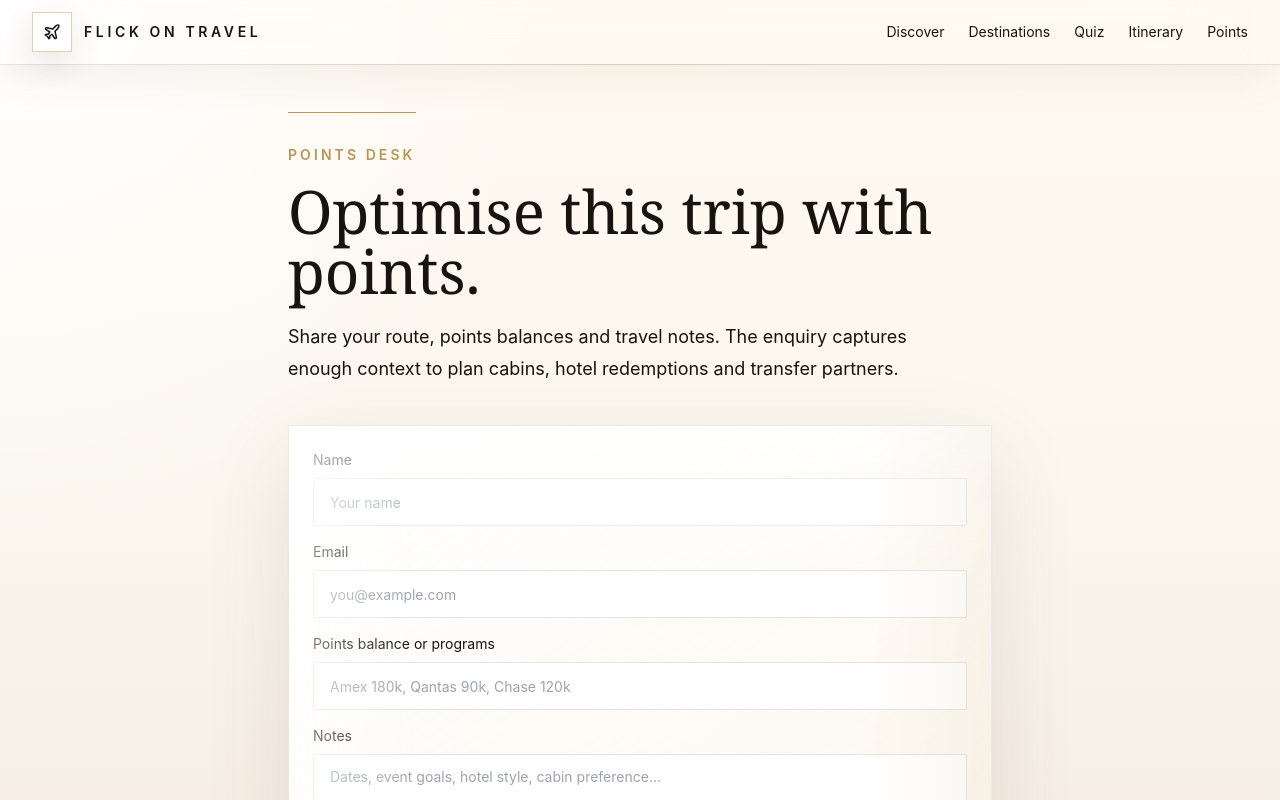
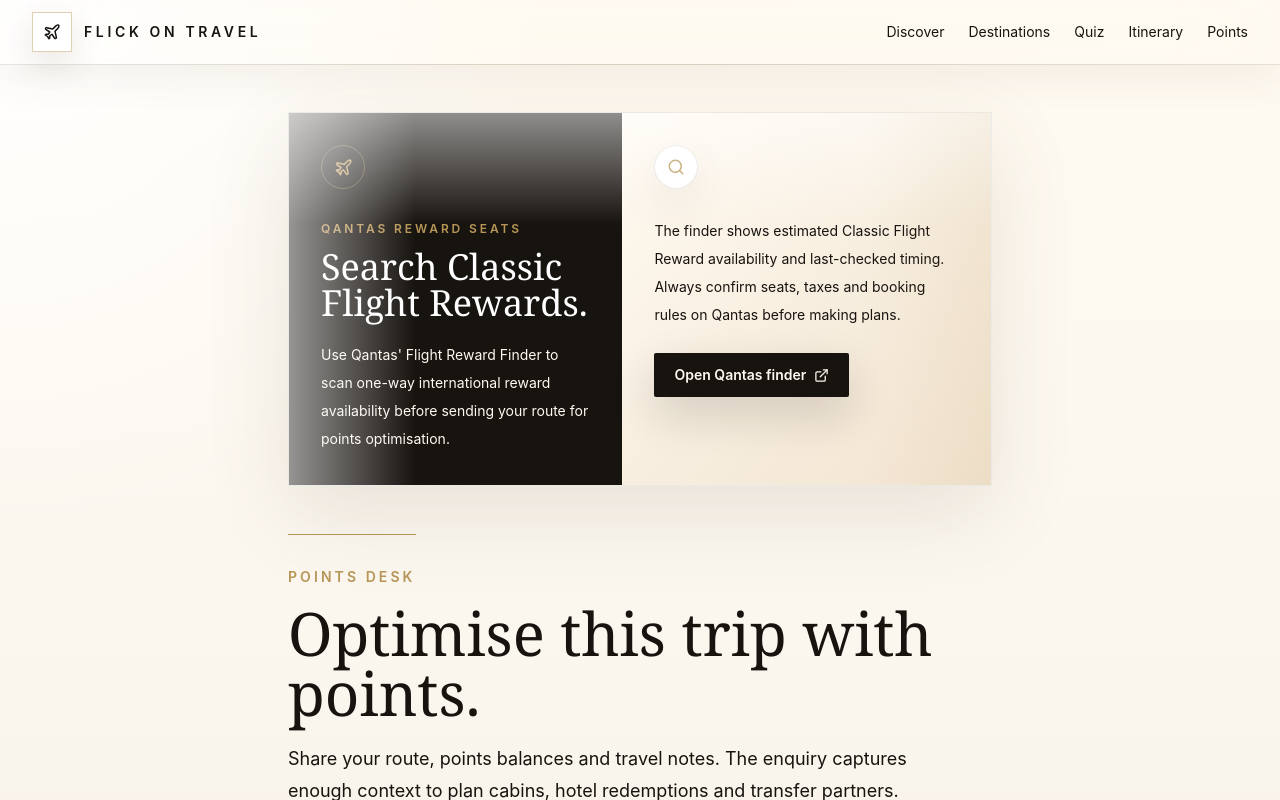
Before and after one commit to patrickpalumbo-cloud/Flick-On-Travel, a Next.js app: page /points in a window 1280 px wide. Shown: the top 800 px of the page. Built offline with nearby package versions, Linux system fonts and the light colour scheme.

Commit message:
Add Qantas reward finder integration

```diff
--- a/app/customise/page.tsx
+++ b/app/customise/page.tsx
@@ -2,9 +2,10 @@
 
 import { useEffect, useMemo, useState } from "react";
 import Link from "next/link";
-import { ArrowRight, CalendarDays, GripVertical, Hotel, MapPinned, Minus, Plane, Plus, Save, Sparkles, TrainFront, Trophy, X } from "lucide-react";
+import { ArrowRight, CalendarDays, ExternalLink, GripVertical, Hotel, MapPinned, Minus, Plane, Plus, Save, Sparkles, TrainFront, Trophy, X } from "lucide-react";
 import type { LucideIcon } from "lucide-react";
 import { TripShell } from "@/components/trip-shell";
+import { qantasRewardFinderUrl } from "@/lib/qantas-reward-finder";
 import { allCountryRegions, buildItinerary, buildTransport, cities, countries, countryRegions, defaultPreferences, experiences, type City, type CountryName, type Experience, type Itinerary } from "@/lib/trip-data";
 import { readItinerary, writeItinerary } from "@/lib/storage";
 
@@ -332,9 +333,14 @@
               <Plane size={20} aria-hidden="true" />
               <h2 className="mt-4 text-2xl font-semibold">Optimise this trip with points</h2>
               <p className="mt-2 text-black/68">Send this route for cabin, hotel and transfer-partner strategy.</p>
-              <Link href="/points" className="focus-ring mt-5 inline-flex min-h-11 items-center justify-center gap-2 rounded-sm bg-ink px-5 text-sm font-semibold text-ivory">
-                Start enquiry <ArrowRight size={15} aria-hidden="true" />
-              </Link>
+              <div className="mt-5 grid gap-2">
+                <Link href="/points" className="focus-ring inline-flex min-h-11 items-center justify-center gap-2 rounded-sm bg-ink px-5 text-sm font-semibold text-ivory">
+                  Start enquiry <ArrowRight size={15} aria-hidden="true" />
+                </Link>
+                <a href={qantasRewardFinderUrl} target="_blank" rel="noreferrer" className="focus-ring inline-flex min-h-11 items-center justify-center gap-2 rounded-sm border border-black/10 bg-white/75 px-5 text-sm font-semibold text-ink">
+                  Check Qantas rewards <ExternalLink size={15} aria-hidden="true" />
+                </a>
+              </div>
             </section>
           </aside>
         </section>
--- a/app/points/page.tsx
+++ b/app/points/page.tsx
@@ -1,12 +1,15 @@
 import { LeadForm } from "@/components/lead-form";
+import { QantasRewardFinderCard } from "@/components/qantas-reward-finder-card";
 import { TripShell } from "@/components/trip-shell";
 
 export default function PointsPage() {
   return (
     <TripShell>
+      <QantasRewardFinderCard />
       <LeadForm
         type="points"
         showPoints
+        compactTop
         title="Optimise this trip with points."
         intro="Share your route, points balances and travel notes. The enquiry captures enough context to plan cabins, hotel redemptions and transfer partners."
       />
--- a/components/itinerary-view.tsx
+++ b/components/itinerary-view.tsx
@@ -1,7 +1,8 @@
 "use client";
 
 import Link from "next/link";
-import { ArrowRight, Building2, Plane, Repeat2, Ticket, TrainFront, X } from "lucide-react";
+import { ArrowRight, Building2, ExternalLink, Plane, Repeat2, Ticket, TrainFront, X } from "lucide-react";
+import { qantasRewardFinderUrl } from "@/lib/qantas-reward-finder";
 import { experiences, type City, type Itinerary } from "@/lib/trip-data";
 
 export function ItineraryView({ itinerary, editable = false, cityOptions = [], onSwap, onDestinationChange, onNightChange, onExperienceRemove }: {
@@ -193,9 +194,14 @@
           <h2 className="text-2xl font-semibold">Optimise this trip with points</h2>
           <p className="mt-2 text-black/68">Send your route for cabin, hotel and transfer-partner strategy.</p>
         </div>
-        <Link href="/points" className="focus-ring inline-flex min-h-11 items-center justify-center gap-2 rounded-sm bg-ink px-5 text-sm font-semibold text-ivory">
-          Start enquiry <Plane size={16} aria-hidden="true" />
-        </Link>
+        <div className="flex flex-col gap-2 sm:flex-row">
+          <Link href="/points" className="focus-ring inline-flex min-h-11 items-center justify-center gap-2 rounded-sm bg-ink px-5 text-sm font-semibold text-ivory">
+            Start enquiry <Plane size={16} aria-hidden="true" />
+          </Link>
+          <a href={qantasRewardFinderUrl} target="_blank" rel="noreferrer" className="focus-ring inline-flex min-h-11 items-center justify-center gap-2 rounded-sm border border-black/10 bg-white/80 px-5 text-sm font-semibold text-ink">
+            Check Qantas rewards <ExternalLink size={15} aria-hidden="true" />
+          </a>
+        </div>
       </section>
 
       {!editable ? (
--- a/components/lead-form.tsx
+++ b/components/lead-form.tsx
@@ -10,9 +10,10 @@
   title: string;
   intro: string;
   showPoints?: boolean;
+  compactTop?: boolean;
 };
 
-export function LeadForm({ type, title, intro, showPoints = false }: LeadFormProps) {
+export function LeadForm({ type, title, intro, showPoints = false, compactTop = false }: LeadFormProps) {
   const [status, setStatus] = useState<"idle" | "loading" | "done" | "error">("idle");
   const [message, setMessage] = useState("");
 
@@ -49,7 +50,7 @@
   }
 
   return (
-    <section className="mx-auto w-full max-w-3xl px-4 py-24 sm:px-6 sm:py-28 lg:px-8">
+    <section className={`mx-auto w-full max-w-3xl px-4 pb-24 ${compactTop ? "pt-10 sm:pt-12" : "pt-24 sm:pt-28"} sm:px-6 lg:px-8`}>
       <div className="mb-8 h-px w-32 bg-brass" />
       <p className="mb-4 text-sm font-semibold uppercase tracking-[0.22em] text-brass">{type === "points" ? "Points desk" : "Waitlist"}</p>
       <h1 className="font-serif text-4xl leading-tight text-ink sm:text-6xl">{title}</h1>
--- /dev/null
+++ b/components/qantas-reward-finder-card.tsx
@@ -0,0 +1,40 @@
+import { ExternalLink, Plane, Search } from "lucide-react";
+import { qantasRewardFinderUrl } from "@/lib/qantas-reward-finder";
+
+export function QantasRewardFinderCard() {
+  return (
+    <section className="mx-auto w-full max-w-3xl px-4 pt-24 sm:px-6 sm:pt-28 lg:px-8">
+      <div className="premium-panel overflow-hidden">
+        <div className="grid gap-0 md:grid-cols-[0.95fr_1.05fr]">
+          <div className="bg-ink p-6 text-ivory sm:p-8">
+            <div className="flex h-11 w-11 items-center justify-center rounded-full border border-brass/40 bg-white/8 text-brass">
+              <Plane size={19} aria-hidden="true" />
+            </div>
+            <p className="mt-8 text-xs font-semibold uppercase tracking-[0.24em] text-brass">Qantas reward seats</p>
+            <h2 className="mt-3 font-serif text-4xl leading-none text-white">Search Classic Flight Rewards.</h2>
+            <p className="mt-5 text-sm leading-7 text-ivory/72">
+              Use Qantas&apos; Flight Reward Finder to scan one-way international reward availability before sending your route for points optimisation.
+            </p>
+          </div>
+
+          <div className="bg-[linear-gradient(135deg,#fffaf1,#f1e3cf)] p-6 sm:p-8">
+            <div className="flex h-11 w-11 items-center justify-center rounded-full border border-black/10 bg-white text-brass shadow-[0_16px_40px_rgba(93,72,48,0.1)]">
+              <Search size={18} aria-hidden="true" />
+            </div>
+            <p className="mt-7 text-sm leading-7 text-ink/68">
+              The finder shows estimated Classic Flight Reward availability and last-checked timing. Always confirm seats, taxes and booking rules on Qantas before making plans.
+            </p>
+            <a
+              href={qantasRewardFinderUrl}
+              target="_blank"
+              rel="noreferrer"
+              className="focus-ring mt-6 inline-flex min-h-11 items-center justify-center gap-2 rounded-sm bg-ink px-5 text-sm font-semibold text-ivory shadow-[0_18px_45px_rgba(23,19,15,0.16)] transition duration-300 hover:-translate-y-0.5 hover:bg-graphite"
+            >
+              Open Qantas finder <ExternalLink size={15} aria-hidden="true" />
+            </a>
+          </div>
+        </div>
+      </div>
+    </section>
+  );
+}
--- /dev/null
+++ b/lib/qantas-reward-finder.ts
@@ -0,0 +1,2 @@
+export const qantasRewardFinderUrl =
+  "https://flightrewardfinder.qantas.com/?utm_source=qantas&utm_medium=internal-referral&utm_campaign=flight-reward-finder&utm_content=campaign-cfr-may-2026&pg=1&o=SYD&d=;UK";
```
